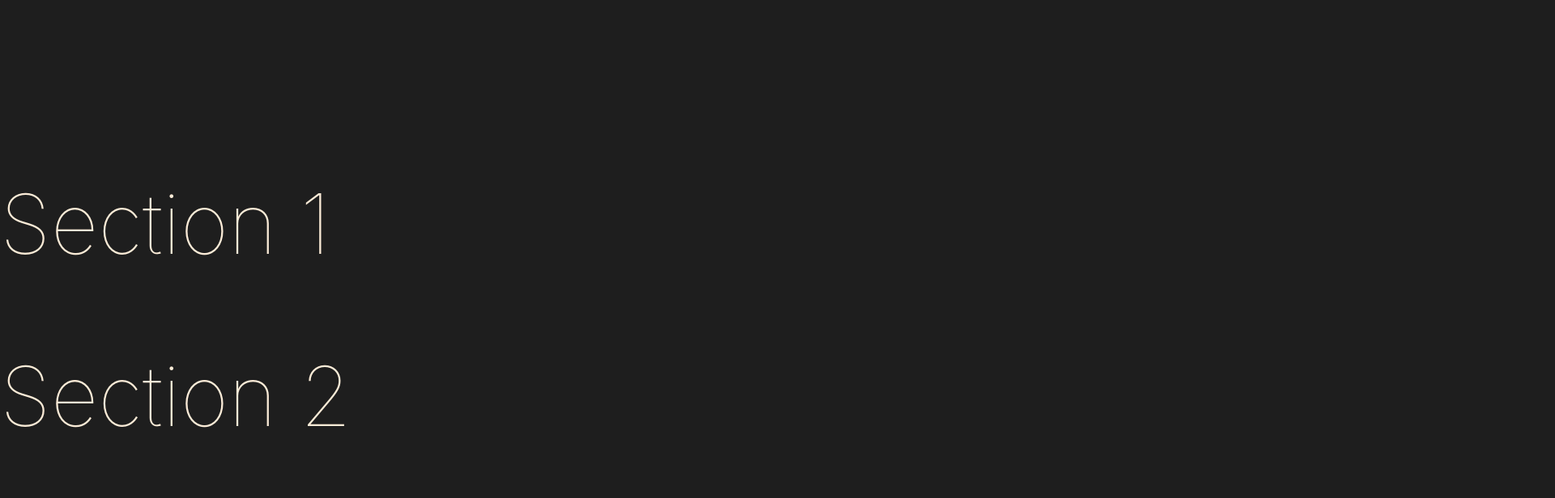
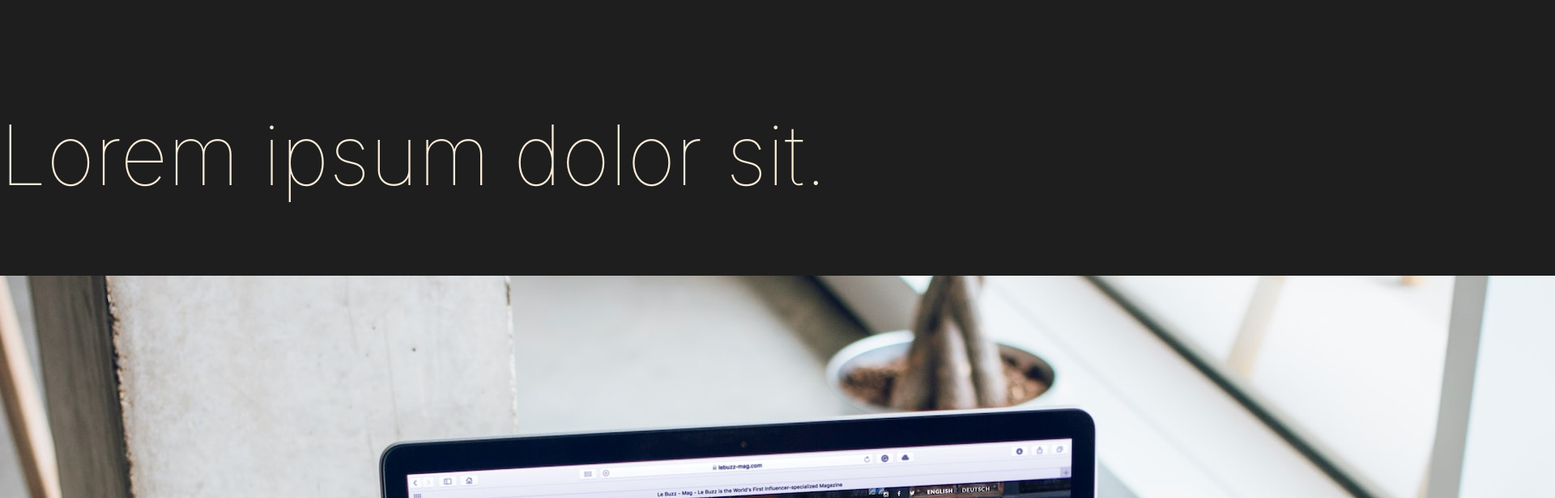
Before and after one commit to IvanSmiths/tutorial-horizontal-scroll-nextjs, a Next.js app: page / in a window 1280 px wide. Shown: the part 880-1496 px from the top of the page at 81% size, 1920 px wide, since content can reach past the window. Built offline with nearby package versions, Linux system fonts and the light colour scheme.

Commit message:
fix horizontal scroll

```diff
--- a/components/Works.js
+++ b/components/Works.js
@@ -33,7 +33,7 @@ function Works() {
     };
   }, []);
   return (
-    <section ref={triggerRef}>
+    <section ref={triggerRef} className="works__outer">
       <div ref={scrollRef} className="works">
         <div className="work">
           <div className="work__copy">
--- a/pages/index.js
+++ b/pages/index.js
@@ -6,7 +6,7 @@ export default function Home() {
   return (
     <>
       <Hero />
-      <Basic />
+      <Works />
     </>
   );
 }
--- a/styles/globals.css
+++ b/styles/globals.css
@@ -12,6 +12,7 @@ body {
 }
 
 @import "./basic.css";
+@import "./normal.css";
 
 :root {
   --m-big: 13rem;
--- a/styles/normal.css
+++ b/styles/normal.css
@@ -1,6 +1,10 @@
 .works {
   display: flex;
   width: 200vw;
+}
+
+.works__outer {
+  overflow: hidden;
 }
 
 .work {
```
